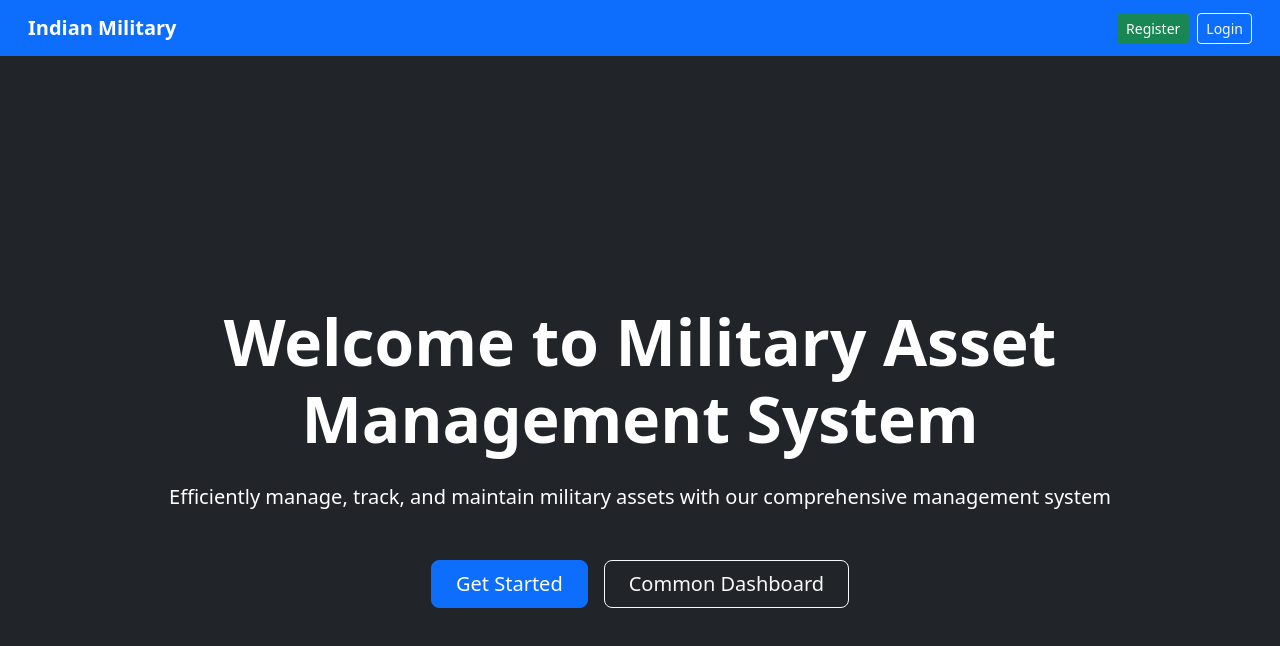
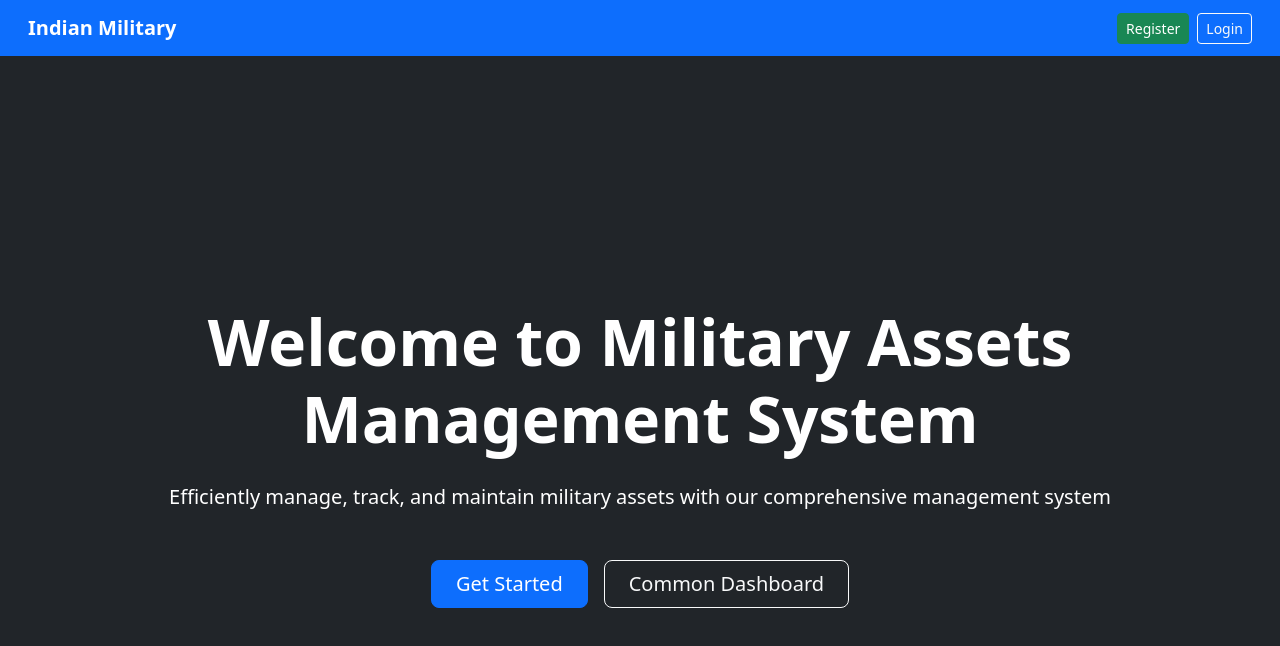
Before and after one commit to mohmadimran/militry-assets-managment-frontend, a React (Create React App) app: page / in a window 1280 px wide. Shown: the top 646 px of the page. Built offline with nearby package versions, Linux system fonts and the light colour scheme.

Commit message:
update hero section file

```diff
--- a/src/pages/HeroSection.js
+++ b/src/pages/HeroSection.js
@@ -9,7 +9,7 @@ const HeroSection = () => {
           <div className="col-12 text-center">
             {/* Main Heading */}
             <h1 className="display-3 fw-bold mb-4">
-              Welcome to Military Asset Management System
+              Welcome to Military Assets Management System
             </h1>
 
             {/* Subheading */}
```
